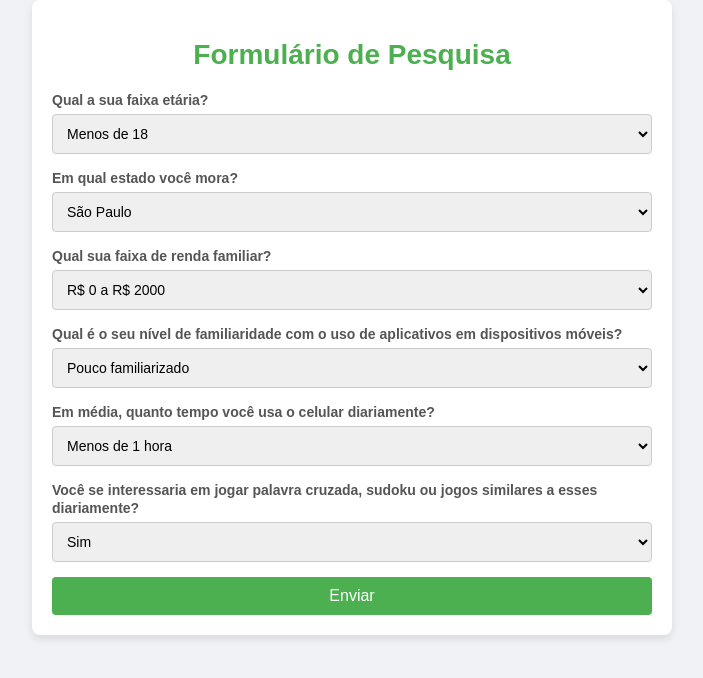
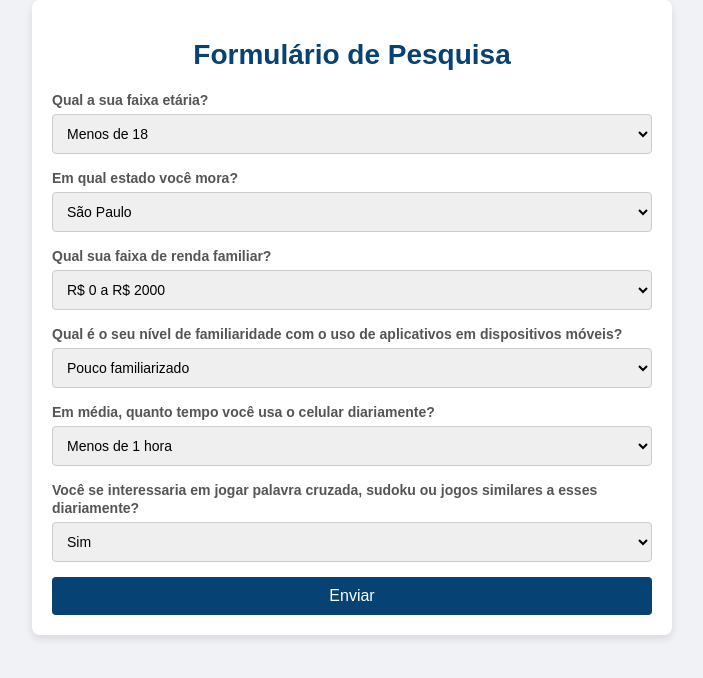
Before and after one commit to delfis-project/parte_dados, a Flask app: page / in a window 1280 px wide. Shown: the top 678 px of the page, without its empty margins (288-991 px from the left). Run offline with Flask 3, Linux system fonts and the light colour scheme; parts of the project's set-up code (start-up, migrations or seed data) failed here and were passed over.

Commit message:
Alterando o css do forms

```diff
--- a/ai_forms/static/css/style.css
+++ b/ai_forms/static/css/style.css
@@ -21,7 +21,7 @@ body {
 h1 {
     font-size: 28px;
     font-weight: bold;
-    color: #4CAF50;
+    color: #064273;
     margin-bottom: 20px;
     text-align: center;
     display: block;
@@ -44,7 +44,7 @@ input[type="text"], select {
 }
 
 input[type="submit"] {
-    background-color: #4CAF50;
+    background-color: #064273;
     color: white;
     padding: 10px 15px;
     border: none;
@@ -55,7 +55,7 @@ input[type="submit"] {
 }
 
 input[type="submit"]:hover {
-    background-color: #45a049;
+    background-color: #064273;
 }
 
 .form-image {
@@ -67,7 +67,7 @@ input[type="submit"]:hover {
     display: inline-block;
     text-align: center;
     padding: 10px 20px;
-    background-color: #4CAF50;
+    background-color: #064273;
     color: white;
     text-decoration: none;
     border-radius: 4px;
@@ -75,7 +75,7 @@ input[type="submit"]:hover {
 }
 
 .btn:hover {
-    background-color: #45a049;
+    background-color: #064273;
 }
 .prediction-result {
     background-color: #eaf8e6;
```
